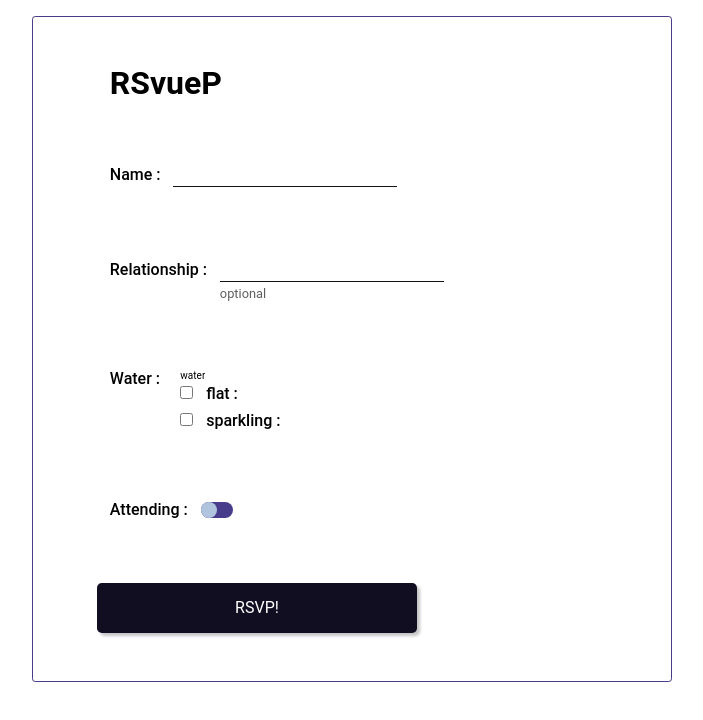
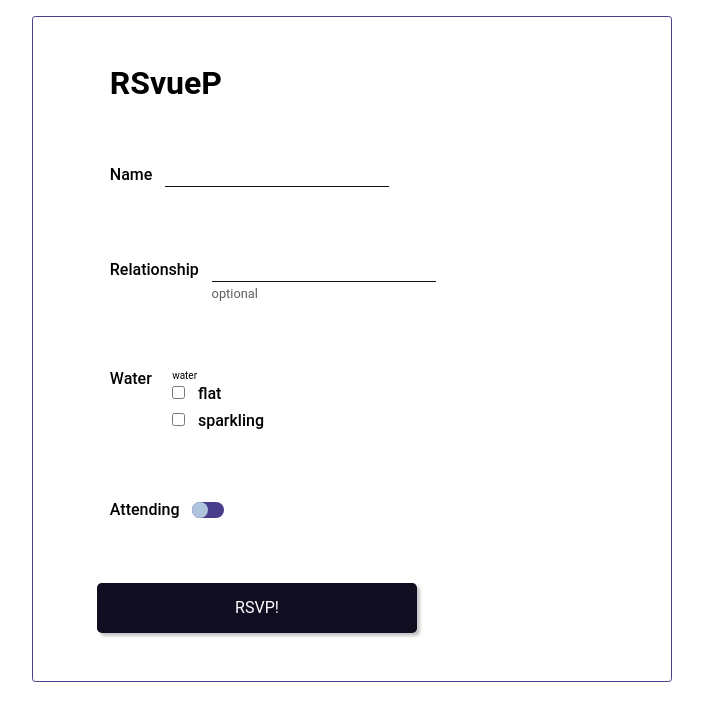
Before and after one commit to tessaSAC/RSvueP, a Vue app: page / in a window 1280 px wide. Shown: the top 720 px of the page, without its empty margins (288-991 px from the left). Built offline with nearby package versions, Linux system fonts and the light colour scheme.

Commit message:
adds toggled css to CheckboxToggle and removes colon from LabelBasic

```diff
--- a/src/components/CheckboxToggle.vue
+++ b/src/components/CheckboxToggle.vue
@@ -8,10 +8,10 @@
   />
   <div
     class="toggle"
+    :class="{ isChecked }"
     @click="toggleCheckbox"
   >
-    <div class="nub"
-    :class="{ isChecked }" />
+    <div class="nub" />
   </div>
 </div>
 </template>
@@ -86,6 +86,15 @@ $nubSize: 1rem;
     height: $nubSize;
     border-radius: 50%/100%;
     background-color: $Color-Theme-100;
+    transition: 100ms ease-in;
+
+    &.isChecked {
+      background-color: $Color-Focus-100;
+
+      .nub {
+        left: $nubSize;
+      }
+    }
   }
 
   .nub {
@@ -96,10 +105,6 @@ $nubSize: 1rem;
     height: $nubSize;
     border-radius: 50%;
     background-color: $Color-Theme-Contrast-100;
-
-    &.isChecked {
-      left: $nubSize;
-    }
   }
 }
 </style>
--- a/src/components/LabelBasic.vue
+++ b/src/components/LabelBasic.vue
@@ -1,5 +1,5 @@
 <template>
-<label :for="id" :name="id" class="LabelBasic">{{ label }} :</label>
+<label :for="id" :name="id" class="LabelBasic">{{ label }}</label>
 </template>
 
 <script>
```
